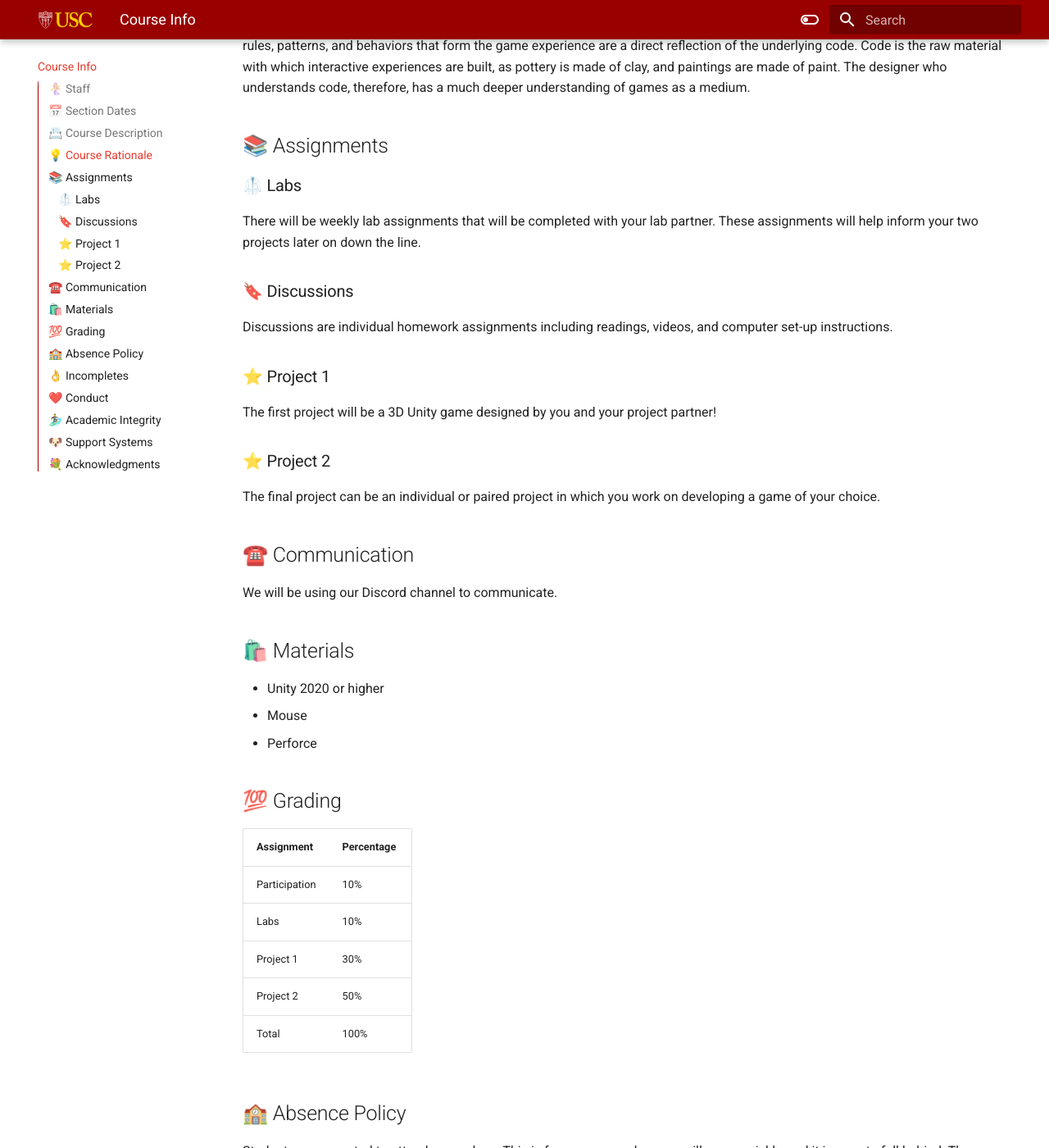
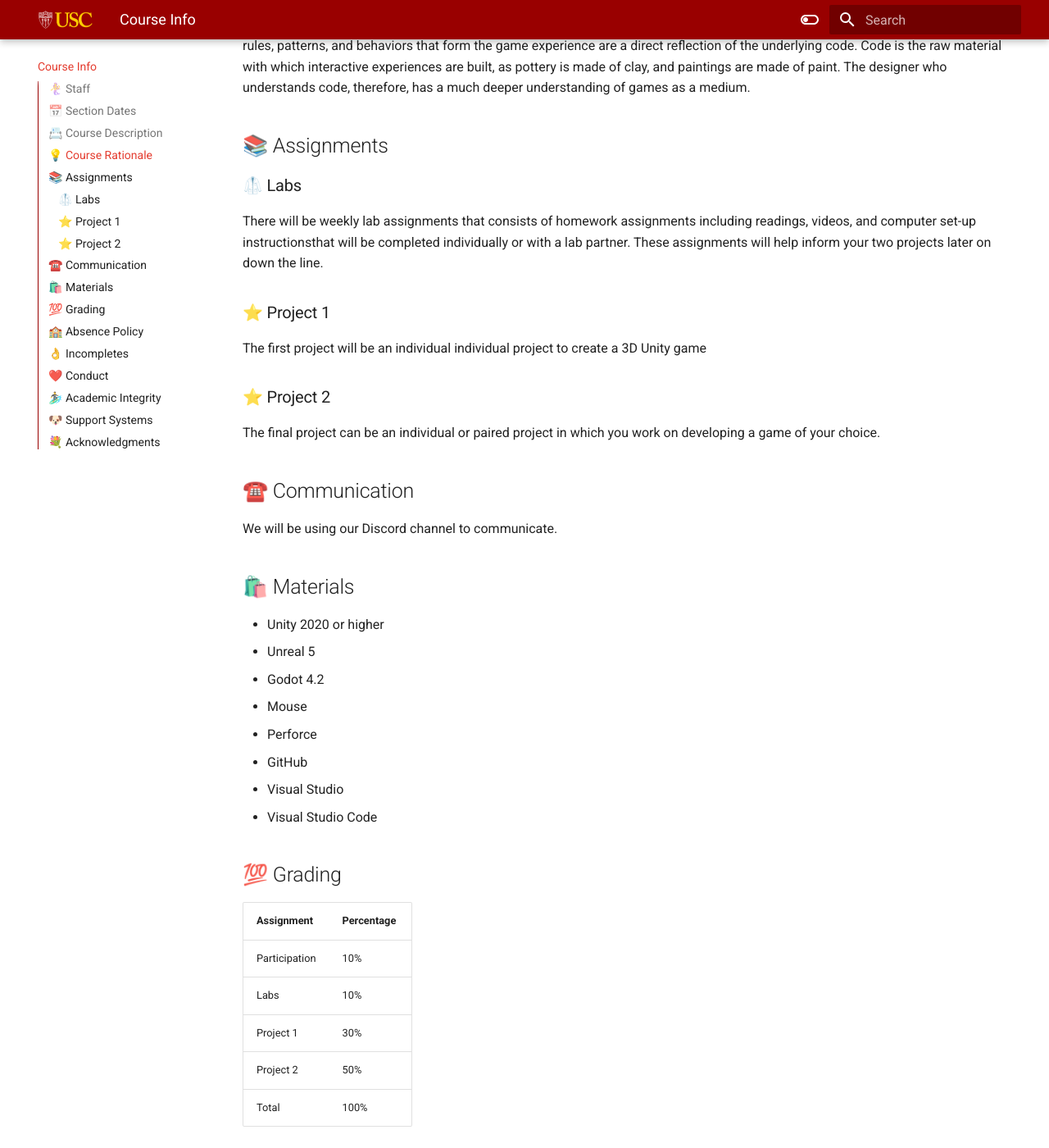
Before and after one commit to usc-ctin583/usc-ctin583.github.io, an MkDocs documentation site: the page built from docs/courseinfo.md, in a window 1280 px wide and 1400 px high, scrolled down 1217 px. Shown: the whole window at 82% size. Built offline with MkDocs 1.6.1 and Material for MkDocs 9.7.7, drawn with Linux system fonts in a browser that asks for light colours.

Commit message:
course info update materials list

```diff
--- a/docs/courseinfo.md
+++ b/docs/courseinfo.md
@@ -27,13 +27,11 @@ All designers need the ability to communicate their ideas to others. Because gam
 ## 📚 Assignments
 
 ### 🥼 Labs
-There will be weekly lab assignments that will be completed with your lab partner. These assignments will help inform your two projects later on down the line.
+There will be weekly lab assignments that consists of homework assignments including readings, videos, and computer set-up instructionsthat will be completed individually or with a lab partner. These assignments will help inform your two projects later on down the line.
 
-### 🔖 Discussions
-Discussions are individual homework assignments including readings, videos, and computer set-up instructions.
 
 ### ⭐️ Project 1
-The first project will be a 3D Unity game designed by you and your project partner!
+The first project will be an individual individual project to create a 3D Unity game
 
 ### ⭐️ Project 2
 The final project can be an individual or paired project in which you work on developing a game of your choice.
@@ -43,8 +41,13 @@ We will be using our Discord channel to communicate.
 
 ## 🛍️ Materials
 * Unity 2020 or higher
+* Unreal 5
+* Godot 4.2
 * Mouse
 * Perforce
+* GitHub
+* Visual Studio
+* Visual Studio Code
 
 ## 💯 Grading
 | Assignment | Percentage |
```
Also changed, not shown: docs/index.md (+1 -1 lines).
